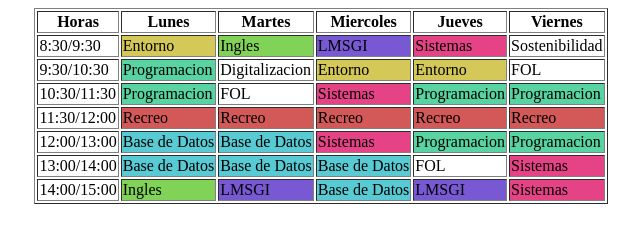
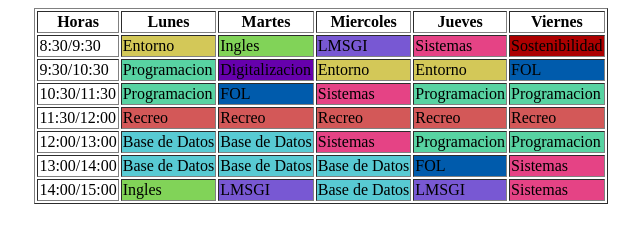
Before and after one commit to Woldroj/LMSGI, a plain HTML site: page TEMA 2/HTML/Ej 2 Tablas/ZHorario1.html in a window 1280 px wide. Shown: the whole page, without its empty margins (319-959 px from the left). Drawn offline with Linux system fonts and the light colour scheme.

Commit message:
06/11/2024

```diff
--- a/TEMA 2/HTML/Ej 2 Tablas/ZHorario1.html
+++ b/TEMA 2/HTML/Ej 2 Tablas/ZHorario1.html
@@ -2,12 +2,12 @@
 <html>
     <table border = 1 align="center">
         <tr><th>Horas</th><th>Lunes</th><th>Martes</th><th>Miercoles</th><th>Jueves</th><th>Viernes</th></tr>
-        <tr><td>8:30/9:30</td><td bgcolor="#d3c858">Entorno</td><td bgcolor="#81d358">Ingles</td><td bgcolor="#7858d3">LMSGI</td><td bgcolor="#e54385">Sistemas</td><td>Sostenibilidad</td></tr>
-        <tr><td>9:30/10:30</td><td bgcolor="#58d3a2">Programacion</td><td>Digitalizacion</td><td bgcolor="#d3c858">Entorno</td><td bgcolor="#d3c858">Entorno</td><td>FOL</td></tr>
-        <tr><td>10:30/11:30</td><td bgcolor="#58d3a2">Programacion</td><td>FOL</td><td bgcolor="#e54385">Sistemas</td><td bgcolor="#58d3a2">Programacion</td><td bgcolor="#58d3a2">Programacion</td></tr>
+        <tr><td>8:30/9:30</td><td bgcolor="#d3c858">Entorno</td><td bgcolor="#81d358">Ingles</td><td bgcolor="#7858d3">LMSGI</td><td bgcolor="#e54385">Sistemas</td><td bgcolor="#ac0000">Sostenibilidad</td></tr>
+        <tr><td>9:30/10:30</td><td bgcolor="#58d3a2">Programacion</td><td bgcolor="#6600ac">Digitalizacion</td><td bgcolor="#d3c858">Entorno</td><td bgcolor="#d3c858">Entorno</td><td bgcolor="#005bac">FOL</td></tr>
+        <tr><td>10:30/11:30</td><td bgcolor="#58d3a2">Programacion</td><td bgcolor="#005bac">FOL</td><td bgcolor="#e54385">Sistemas</td><td bgcolor="#58d3a2">Programacion</td><td bgcolor="#58d3a2">Programacion</td></tr>
         <tr><td>11:30/12:00</td><td bgcolor="#d35858">Recreo</td><td bgcolor="#d35858">Recreo</td><td bgcolor="#d35858">Recreo</td><td bgcolor="#d35858">Recreo</td><td bgcolor="#d35858">Recreo</td></tr>
         <tr><td>12:00/13:00</td><td bgcolor="#58cad3">Base de Datos</td><td bgcolor="#58cad3">Base de Datos</td><td bgcolor="#e54385">Sistemas</td><td bgcolor="#58d3a2">Programacion</td><td bgcolor="#58d3a2">Programacion</td></tr>
-        <tr><td>13:00/14:00</td><td bgcolor="#58cad3">Base de Datos</td><td bgcolor="#58cad3">Base de Datos</td><td bgcolor="#58cad3">Base de Datos</td><td>FOL</td><td bgcolor="#e54385">Sistemas</td></tr>
+        <tr><td>13:00/14:00</td><td bgcolor="#58cad3">Base de Datos</td><td bgcolor="#58cad3">Base de Datos</td><td bgcolor="#58cad3">Base de Datos</td><td bgcolor="#005bac">FOL</td><td bgcolor="#e54385">Sistemas</td></tr>
         <tr><td>14:00/15:00</td><td bgcolor="#81d358">Ingles</td><td bgcolor="#7858d3">LMSGI</td><td bgcolor="#58cad3">Base de Datos</td><td bgcolor="#7858d3">LMSGI</td><td bgcolor="#e54385">Sistemas</td></tr>
     </table>
 </html>
```
